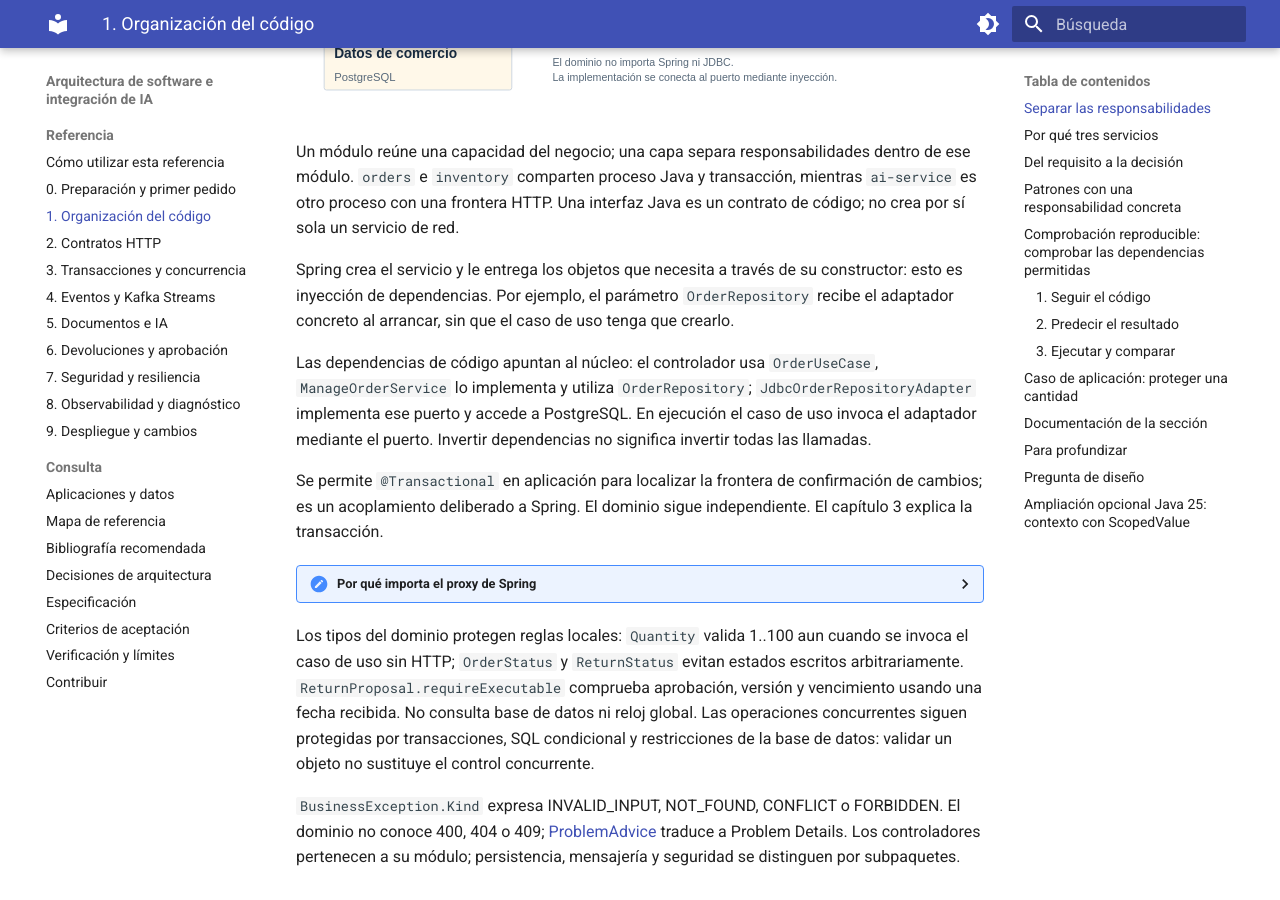
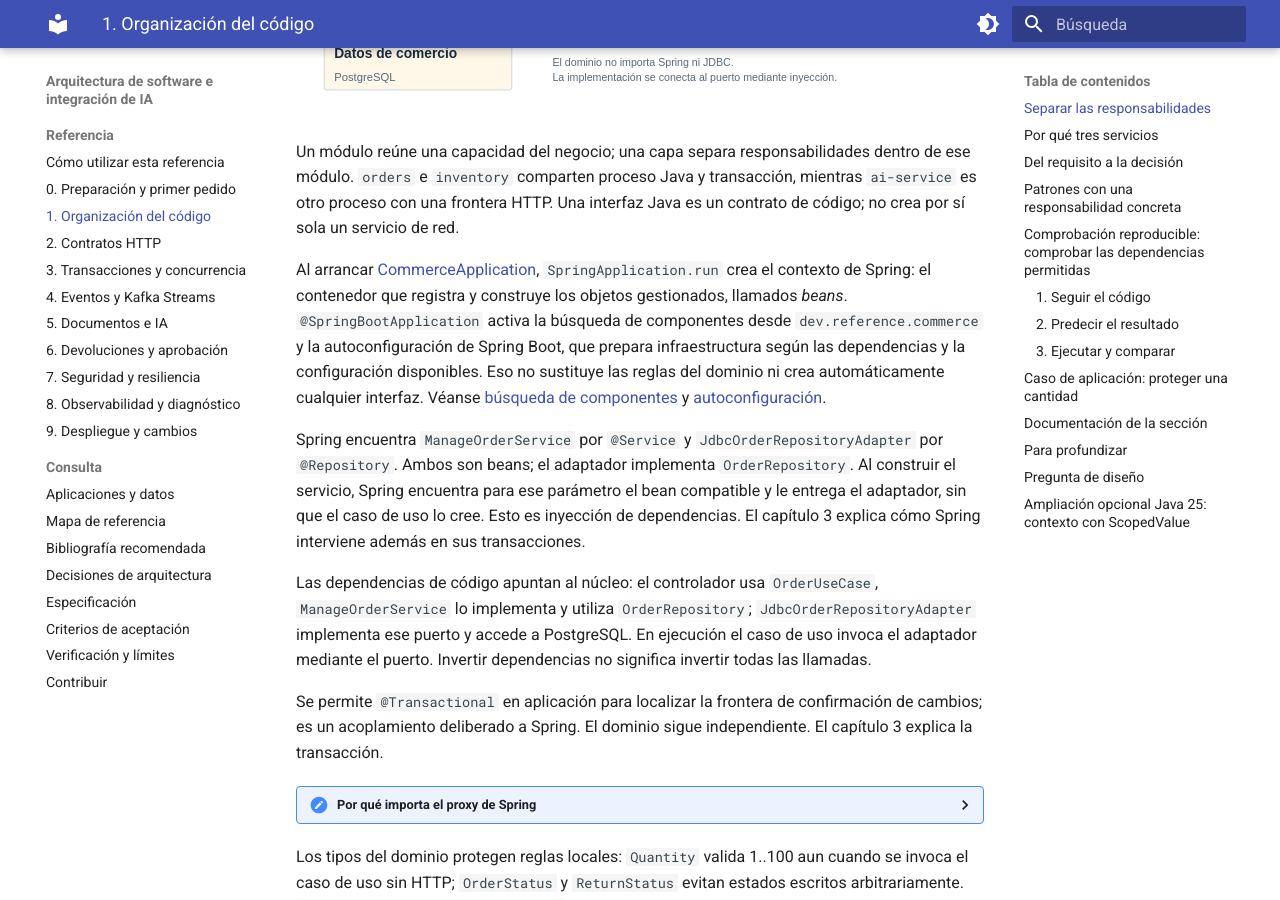
Before and after one commit to victormartingil/software-architecture, an MkDocs documentation site: the page built from docs/handbook/architecture.md, in a window 1280 px wide and 900 px high, scrolled down 1757 px. Built offline with MkDocs 1.6.1 and Material for MkDocs 9.7.7, drawn with Linux system fonts in a browser that asks for light colours.

```diff
--- a/docs/handbook/architecture.md
+++ b/docs/handbook/architecture.md
@@ -33,7 +33,9 @@ return OrderResult.from(order);
 
 Un módulo reúne una capacidad del negocio; una capa separa responsabilidades dentro de ese módulo. `orders` e `inventory` comparten proceso Java y transacción, mientras `ai-service` es otro proceso con una frontera HTTP. Una interfaz Java es un contrato de código; no crea por sí sola un servicio de red.
 
-Spring crea el servicio y le entrega los objetos que necesita a través de su constructor: esto es inyección de dependencias. Por ejemplo, el parámetro `OrderRepository` recibe el adaptador concreto al arrancar, sin que el caso de uso tenga que crearlo.
+Al arrancar [CommerceApplication](../../apps/commerce-api/src/main/java/dev/reference/commerce/CommerceApplication.java), `SpringApplication.run` crea el contexto de Spring: el contenedor que registra y construye los objetos gestionados, llamados *beans*. `@SpringBootApplication` activa la búsqueda de componentes desde `dev.reference.commerce` y la autoconfiguración de Spring Boot, que prepara infraestructura según las dependencias y la configuración disponibles. Eso no sustituye las reglas del dominio ni crea automáticamente cualquier interfaz. Véanse [búsqueda de componentes](https://docs.spring.io/spring-framework/reference/core/beans/classpath-scanning.html) y [autoconfiguración](https://docs.spring.io/spring-boot/reference/using/auto-configuration.html).
+
+Spring encuentra `ManageOrderService` por `@Service` y `JdbcOrderRepositoryAdapter` por `@Repository`. Ambos son beans; el adaptador implementa `OrderRepository`. Al construir el servicio, Spring encuentra para ese parámetro el bean compatible y le entrega el adaptador, sin que el caso de uso lo cree. Esto es inyección de dependencias. El capítulo 3 explica cómo Spring interviene además en sus transacciones.
 
 Las dependencias de código apuntan al núcleo: el controlador usa `OrderUseCase`, `ManageOrderService` lo implementa y utiliza `OrderRepository`; `JdbcOrderRepositoryAdapter` implementa ese puerto y accede a PostgreSQL. En ejecución el caso de uso invoca el adaptador mediante el puerto. Invertir dependencias no significa invertir todas las llamadas.
 
```
Also changed, not shown: docs/acceptance.md (+1 -0 lines), docs/getting-started.md (+4 -0 lines), docs/handbook/retrieval.md (+4 -0 lines), docs/specification.md (+1 -1 lines), docs/verification.md (+2 -1 lines).
